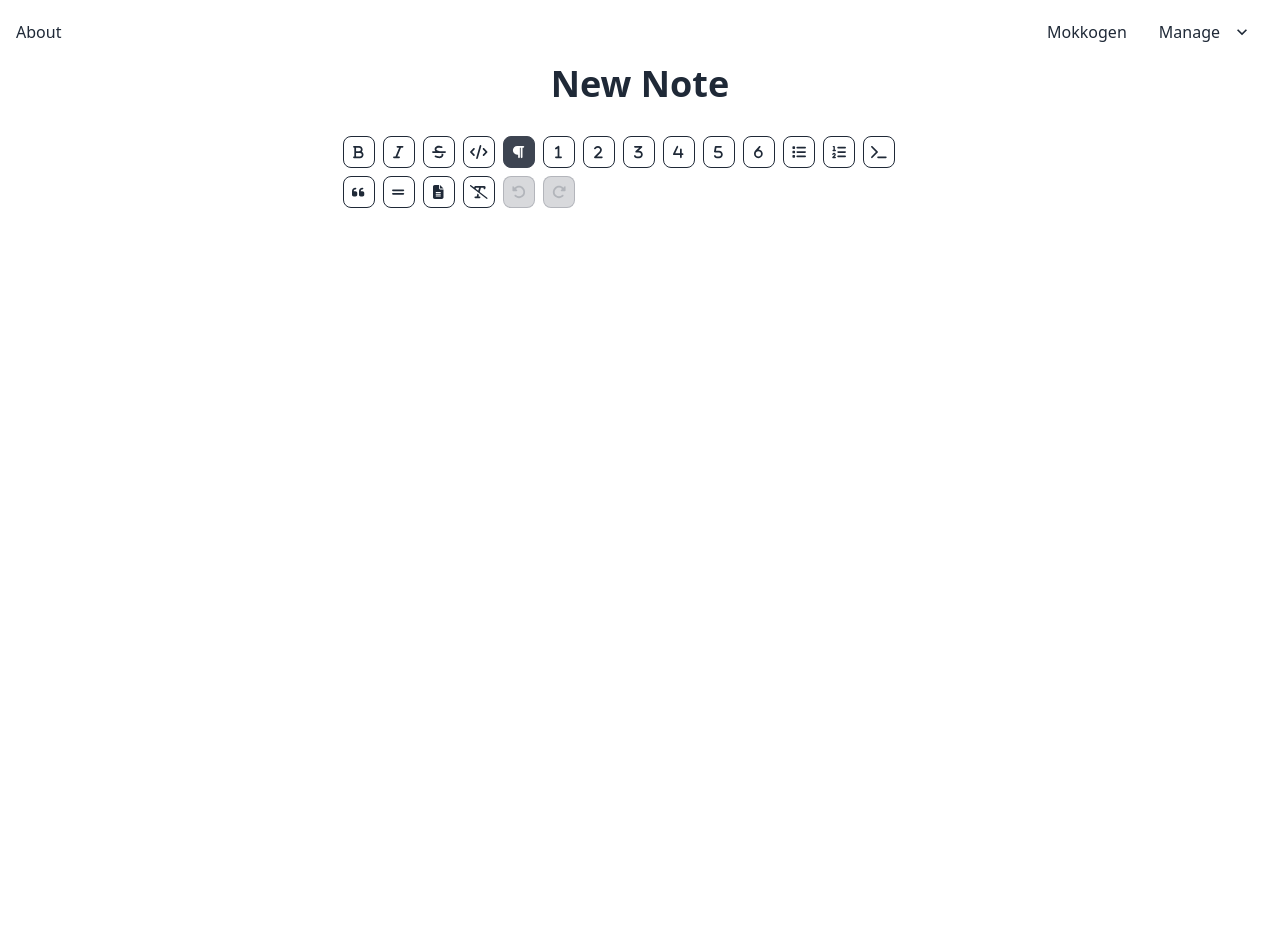
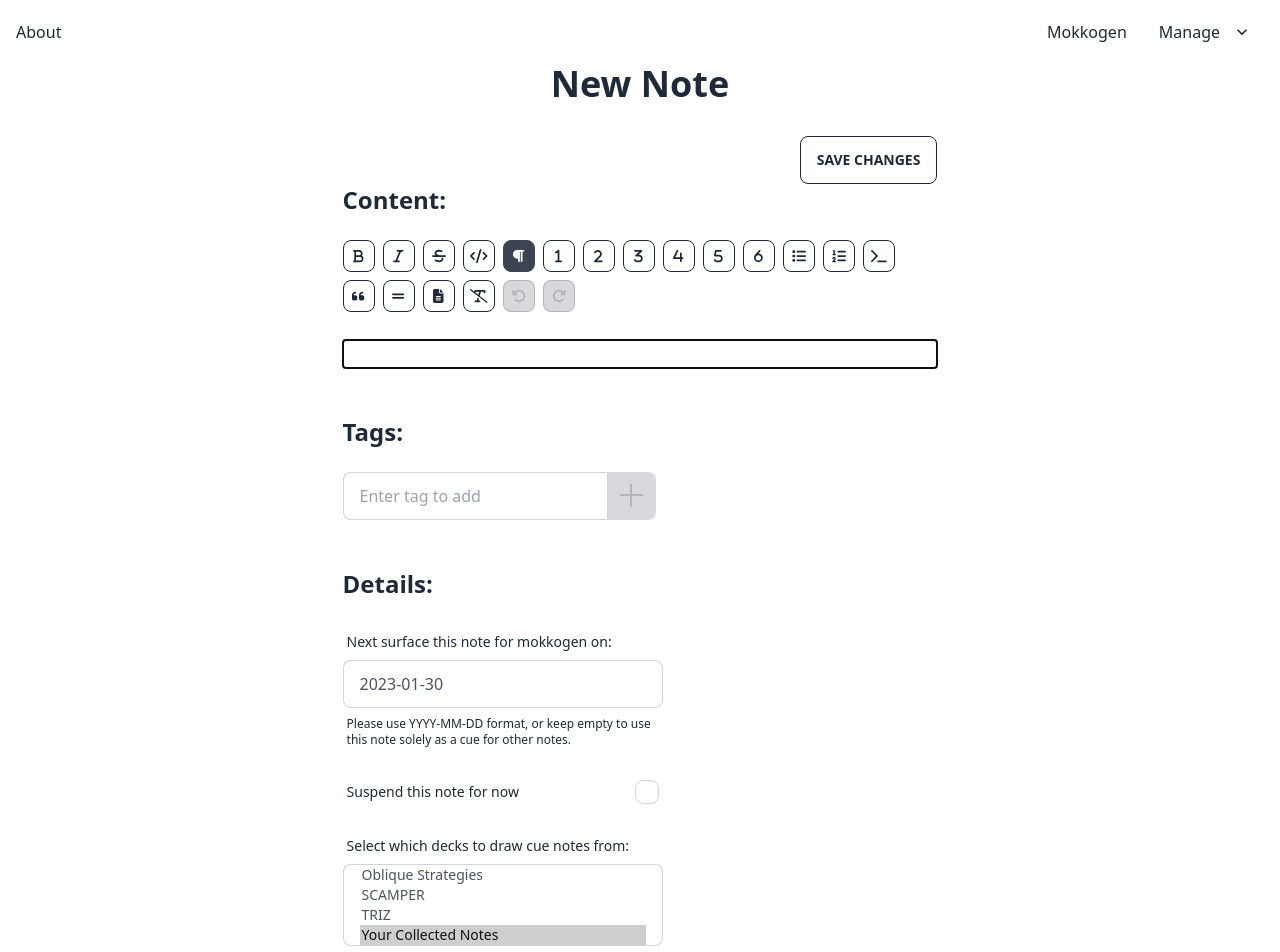
Before and after one commit to ypaulsussman/mokko_v2, a React (Vite) app: page /manage/notes/new in a window 1280 px wide. Shown: the top 952 px of the page. Before the commit the page ends 800 px from the top, so only its background shows below. Built offline with nearby package versions, Linux system fonts and the light colour scheme.

Commit message:
add NewNote form; expand and refactor note validators

```diff
--- a/src/EditNote.jsx
+++ b/src/EditNote.jsx
@@ -1,6 +1,7 @@
 import React, { useEffect, useState } from "react";
 import { useNavigate, useParams } from "react-router-dom";
 import { db } from "./data/db";
+import { validateNote } from "./utils/noteUtils";
 import RichTextEditor from "./components/RichTextEditor";
 import TagEditor from "./components/TagEditor";
 import DetailsEditor from "./components/DetailsEditor";
@@ -85,16 +86,15 @@ function EditNote() {
   const saveNote = async (e) => {
     e.preventDefault();
 
-    const tz_agnostic_next_occurrence = note.next_occurrence
-      ? new Date(`${note.next_occurrence}T00:00:00`).toISOString().slice(0, 10)
-      : "";
+    const { validatedNote, validationErrors } = validateNote(note);
+    if (validationErrors) {
+      alert(validationErrors);
+      return;
+    } else {
+      await db.notes.update(Number(noteId), validatedNote);
 
-    await db.notes.update(Number(noteId), {
-      ...note,
-      next_occurrence: tz_agnostic_next_occurrence,
-    });
-
-    navigate(`/manage/notes/${noteId}`);
+      navigate(`/manage/notes/${noteId}`);
+    }
   };
 
   if (!note) {
@@ -106,7 +106,6 @@ function EditNote() {
           <h1 className="text-center">{`Edit Note #${note.id}`}</h1>
           {/* NB future Y: you spent hours trying to figure out what HTML property of the <form> tag causes the entire page to rerender when hitting one of the tiptap buttons but _not_ when actually adding/removing text from the editor... smdh this is ugly af but at least doesn't totally break accessibility... :/ Consider getting to the bottom of this as a fun task for your next vacation lol? */}
           <div role="form" aria-label="Edit Note">
-
             <div className="flex justify-end">
               <button
                 type="submit"
--- a/src/ManageNotes.jsx
+++ b/src/ManageNotes.jsx
@@ -100,11 +100,17 @@ function ManageNotes() {
   return (
     <div className="grid">
       <div className="justify-self-center prose">
-        <h1 className="text-center">Your Notes</h1>
+        <div className="grid grid-cols-3">
+          <div className="col-start-2">
+            <h1 className="text-center">Your Notes</h1>
+          </div>
+          <Link to={"new"} className="link block text-right">
+            New Note
+          </Link>
+        </div>
 
         {/* Search Widget */}
-
-        <div className="grid mt-8">
+        <div className="grid">
           <form className="grid justify-self-center w-5/6">
             <input
               type="text"
@@ -153,7 +159,6 @@ function ManageNotes() {
         </div>
 
         {/* Notes List */}
-
         <div className="divider"></div>
         {notes.map((note) => (
           <div key={note.id}>
@@ -170,7 +175,6 @@ function ManageNotes() {
         ))}
 
         {/* Paginator */}
-
         {totalNotePageCount > 1 && (
           <div className="grid my-9">
             <div className="btn-group justify-self-center">
--- a/src/NewNote.jsx
+++ b/src/NewNote.jsx
@@ -1,16 +1,152 @@
-import { useState } from "react";
+import React, { useEffect, useState } from "react";
+import { useNavigate } from "react-router-dom";
+import { db } from "./data/db";
+import { INITIAL_NOTE_DATA } from "./data/constants";
+import { validateNote } from "./utils/noteUtils";
 import RichTextEditor from "./components/RichTextEditor";
+import TagEditor from "./components/TagEditor";
+import DetailsEditor from "./components/DetailsEditor";
 
-function NewNote() {
-  const [note, setNote] = useState();
-  return (
-    <div className="grid">
-      <div className="justify-self-center prose">
-        <h1 className="text-center">New Note</h1>
-        <RichTextEditor note={note} setNote={setNote} />
+function EditNote() {
+  const [note, setNote] = useState({
+    ...INITIAL_NOTE_DATA,
+    next_occurrence: new Date().toISOString().slice(0, 10),
+  });
+  const [preexistingTags, setPreexistingTags] = useState();
+  const navigate = useNavigate();
+
+  // Initial dataload
+  useEffect(() => {
+    async function getPreexistingTags() {
+      const allTags = await db.notes.orderBy("tags").keys((tags) => tags);
+      const uniqueTags = Array.from(new Set(allTags));
+
+      setPreexistingTags(uniqueTags);
+    }
+
+    getPreexistingTags();
+  }, []);
+
+  const handleContentUpdate = (newText) => {
+    // NB future Y: like the similar comment below, the usage of callback-function-as-argument-to-setFoo-rather-than-fooValue-itself stems from a bizarre bug in which the other keys inside `note` are ignored (and thus reset) on `setNote` invocation here-but-only-here -- presumably a result of some stale cache of the value being consumed by the RTE, perhaps from interactions with its imperative-DOM-behaviors?
+    setNote((note) => ({ ...note, content: newText }));
+  };
+
+  const handleAddTag = (tagToAdd, setTagToAdd) => {
+    if (tagToAdd) {
+      setNote((note) => ({ ...note, tags: [...note.tags, tagToAdd] }));
+      setPreexistingTags((preexistingTags) =>
+        preexistingTags.filter((tag) => tag !== tagToAdd)
+      );
+      setTagToAdd("");
+    }
+  };
+
+  const handleRemoveTag = (tagToRemove) => {
+    setNote((note) => ({
+      ...note,
+      tags: note.tags.filter((tag) => tag !== tagToRemove),
+    }));
+    setPreexistingTags((preexistingTags) => [...preexistingTags, tagToRemove]);
+  };
+
+  const handleNextOccurrenceChange = ({ target }) => {
+    setNote((note) => ({
+      ...note,
+      next_occurrence: target.value,
+    }));
+  };
+
+  const handleSuspendedChange = ({ target }) => {
+    setNote((note) => ({
+      ...note,
+      suspended: target.checked,
+    }));
+  };
+
+  const handleAvailableCuesChange = ({ target }) => {
+    let newValue;
+    if (note.available_cue_types.includes(target.value)) {
+      newValue = note.available_cue_types.filter(
+        (cueType) => cueType !== target.value
+      );
+    } else {
+      newValue = [...note.available_cue_types, target.value];
+    }
+    setNote((note) => ({
+      ...note,
+      available_cue_types: newValue,
+    }));
+  };
+
+  const saveNote = async (e) => {
+    e.preventDefault();
+
+    const { validatedNote, validationErrors } = validateNote(note);
+    if (validationErrors) {
+      alert(validationErrors);
+      return;
+    } else {
+      const newNoteId = await db.notes.add(validatedNote);
+      navigate(`/manage/notes/${newNoteId}`);
+    }
+  };
+
+  if (!preexistingTags) {
+    return <></>;
+  } else {
+    return (
+      <div className="grid">
+        <div className="justify-self-center prose">
+          <h1 className="text-center">{`New Note`}</h1>
+          {/* NB future Y: you spent hours trying to figure out what HTML property of the <form> tag causes the entire page to rerender when hitting one of the tiptap buttons but _not_ when actually adding/removing text from the editor... smdh this is ugly af but at least doesn't totally break accessibility... :/ Consider getting to the bottom of this as a fun task for your next vacation lol? */}
+          <div role="form" aria-label="New Note">
+            <div className="flex justify-end">
+              <button
+                type="submit"
+                className="btn btn-outline"
+                onClick={saveNote}
+              >
+                Save Changes
+              </button>
+            </div>
+
+            <h2 className="mt-0">Content:</h2>
+            <RichTextEditor
+              currentText={note.content}
+              handleContentUpdate={handleContentUpdate}
+            />
+
+            <h2>Tags:</h2>
+            <TagEditor
+              currentTags={note.tags}
+              preexistingTags={preexistingTags}
+              handleAddTag={handleAddTag}
+              handleRemoveTag={handleRemoveTag}
+            />
+
+            <h2>Details:</h2>
+            <DetailsEditor
+              note={note}
+              handleNextOccurrenceChange={handleNextOccurrenceChange}
+              handleSuspendedChange={handleSuspendedChange}
+              handleAvailableCuesChange={handleAvailableCuesChange}
+            />
+
+            <div className="flex justify-end my-8">
+              <button
+                type="submit"
+                className="btn btn-outline"
+                onClick={saveNote}
+              >
+                Save Changes
+              </button>
+            </div>
+          </div>
+        </div>
       </div>
-    </div>
-  );
+    );
+  }
 }
 
-export default NewNote;
+export default EditNote;
--- a/src/NoteDetail.jsx
+++ b/src/NoteDetail.jsx
@@ -2,7 +2,7 @@ import React, { useEffect, useState } from "react";
 import { Link, useParams } from "react-router-dom";
 import { db } from "./data/db";
 import SanitizedHTML from "./components/SanitizedHTML";
-import { buildDetailData } from "./utils/noteDetailUtils";
+import { buildDetailData } from "./utils/noteUtils";
 
 function NoteDetail() {
   const [note, setNote] = useState();
--- a/src/components/DetailsEditor.jsx
+++ b/src/components/DetailsEditor.jsx
@@ -23,7 +23,7 @@ function DetailsEditor({
         />
         <label className="label">
           <span className="label-text-alt">
-            Please use YYYY-MM-DD format, or keep empty to use solely as a cue
+            Please use YYYY-MM-DD format, or keep empty to use this note solely as a cue
             for other notes.
           </span>
         </label>
--- a/src/components/RichTextEditor.jsx
+++ b/src/components/RichTextEditor.jsx
@@ -260,6 +260,7 @@ function RichTextEditor({ currentText, handleContentUpdate }) {
       const newText = editor.getHTML();
       handleContentUpdate(newText);
     },
+    autofocus: 'start'
   });
 
   return (
--- a/src/data/constants.js
+++ b/src/data/constants.js
@@ -4,3 +4,17 @@ export const CUE_TYPES = {
   triz: { name: "TRIZ", path: "TRIZ" },
   notes: { name: "Your Collected Notes", path: null },
 };
+
+export const EMPTY_P_TAG = "<p></p>"
+
+export const INITIAL_NOTE_DATA = {
+  content: "",
+  current_interval: 1,
+  next_occurrence: null,
+  tags: [],
+  suspended: false,
+  builtin_cue_membership: "",
+  available_cue_types: ["notes"],
+};
+
+export const INVALID_DATE = 'Invalid Date'
--- a/src/utils/noteDetailUtils.jsx
+++ b/src/utils/noteUtils.jsx
@@ -1,4 +1,4 @@
-import { CUE_TYPES } from "../data/constants";
+import { CUE_TYPES, EMPTY_P_TAG, INVALID_DATE } from "../data/constants";
 
 function getBuiltInCueString(membership) {
   return (
@@ -96,3 +96,45 @@ export function buildDetailData({
     </>
   );
 }
+
+function validateNextOccurrence(next_occurrence) {
+  // Empty string is fine
+  if (!next_occurrence) {
+    return next_occurrence;
+  }
+
+  try {
+    return new Date(`${next_occurrence}T00:00:00`).toISOString().slice(0, 10);
+  } catch (error) {
+    return INVALID_DATE;
+  }
+}
+
+export function validateNote(note) {
+  let validatedNote = null;
+  let validationErrors = null;
+
+  if (!note.content || note.content === EMPTY_P_TAG) {
+    validationErrors = "Please add text to the note.";
+  }
+
+  const tz_agnostic_next_occurrence = validateNextOccurrence(
+    note.next_occurrence
+  );
+
+  if (tz_agnostic_next_occurrence === INVALID_DATE) {
+    validationErrors = validationErrors
+      ? (validationErrors +=
+          " In addition, please set the next occurrence to a valid date, or leave blank.")
+      : "Please set the next occurrence to a valid date, or leave blank.";
+  }
+
+  if (!validationErrors) {
+    validatedNote = {
+      ...note,
+      next_occurrence: tz_agnostic_next_occurrence,
+    };
+  }
+
+  return { validatedNote, validationErrors };
+}
```
